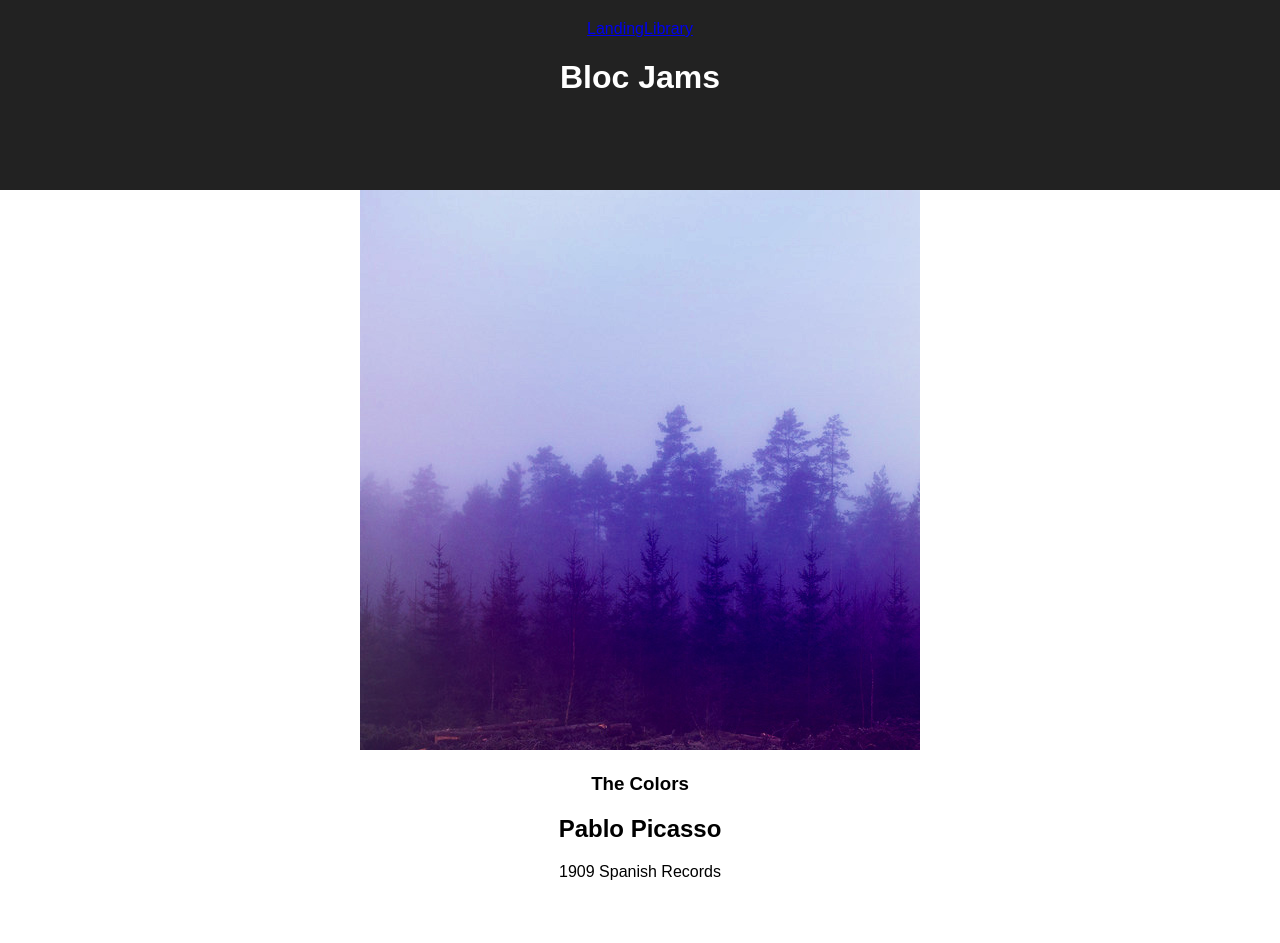
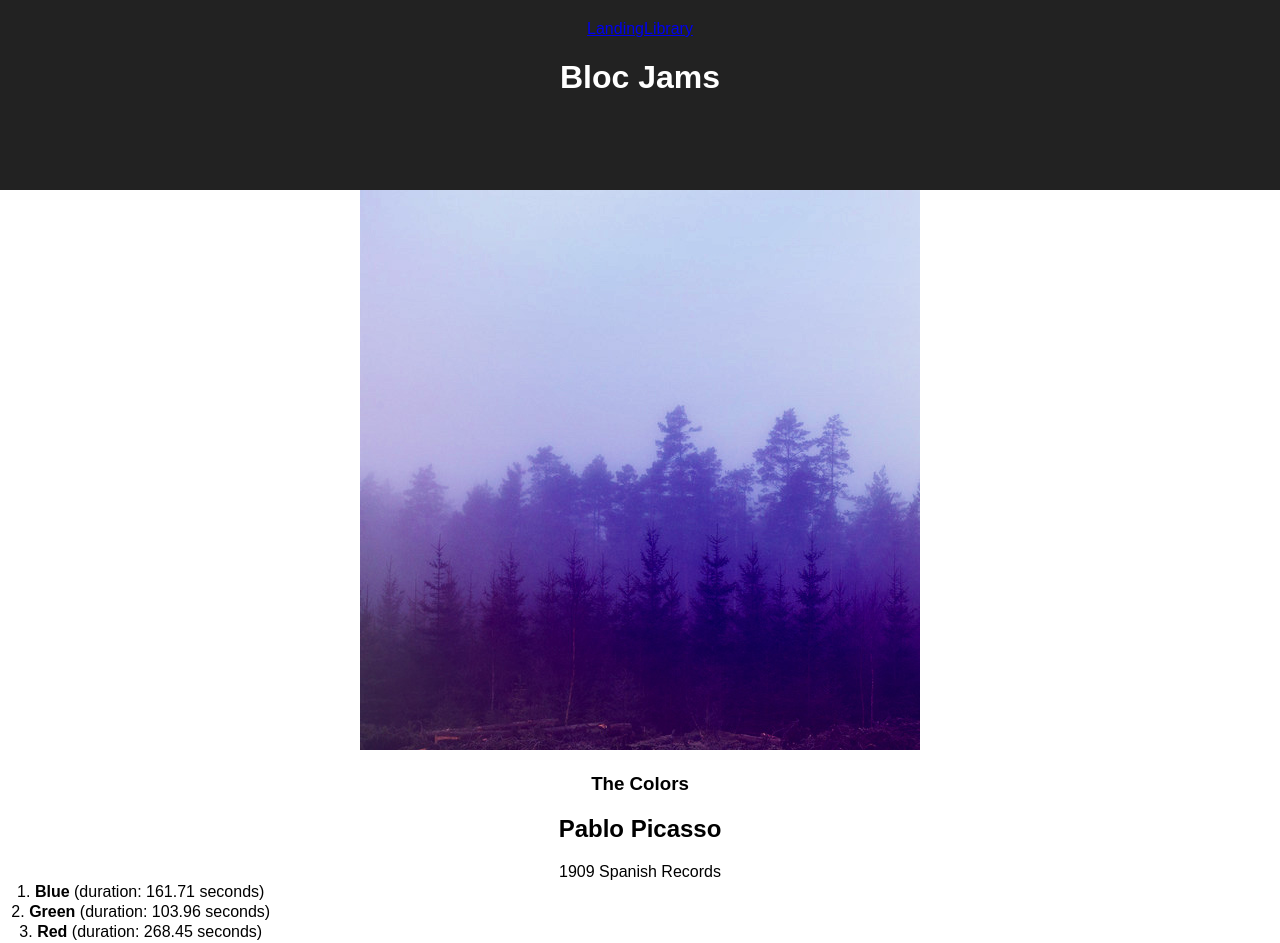
Before and after one commit to jordan-paz/bloc-jams-react, a React (Create React App) app: page /album/the-colors in a window 1280 px wide. Shown: the top 943 px of the page. Before the commit the page ends 881 px from the top, so only its background shows below. Built offline with nearby package versions, Linux system fonts and the light colour scheme.

Commit message:
finished the album assignment

```diff
--- a/src/components/Album.js
+++ b/src/components/Album.js
@@ -33,6 +33,11 @@ class Album extends Component {
             <col id="song-duration-column" />
           </colgroup>
           <tbody>
+            {
+              this.state.album.songs.map( (song, index) =>
+                <tr>{index + 1}. <b>{song.title}</b> (duration: {song.duration} seconds)</tr>
+              )
+            }
           </tbody>
         </table>
       </section>
```
